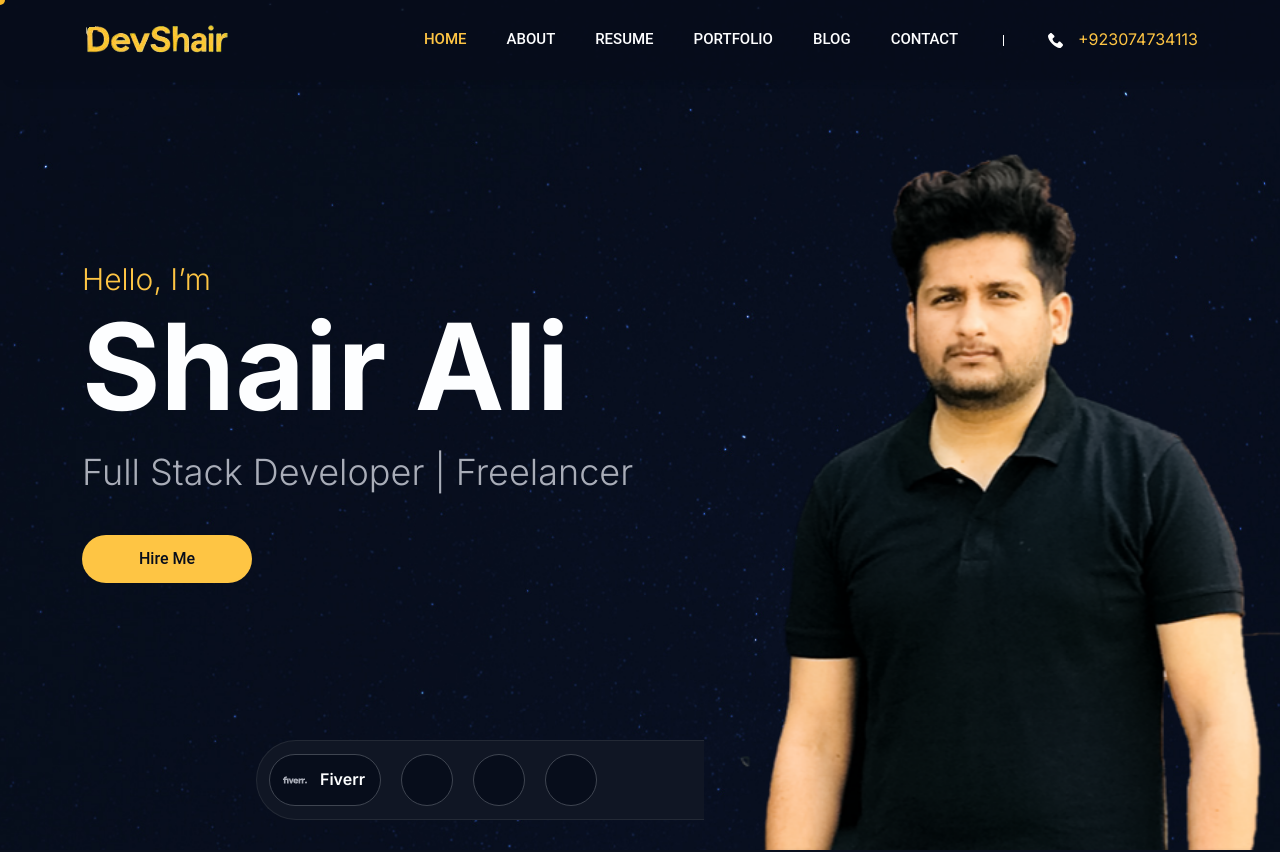
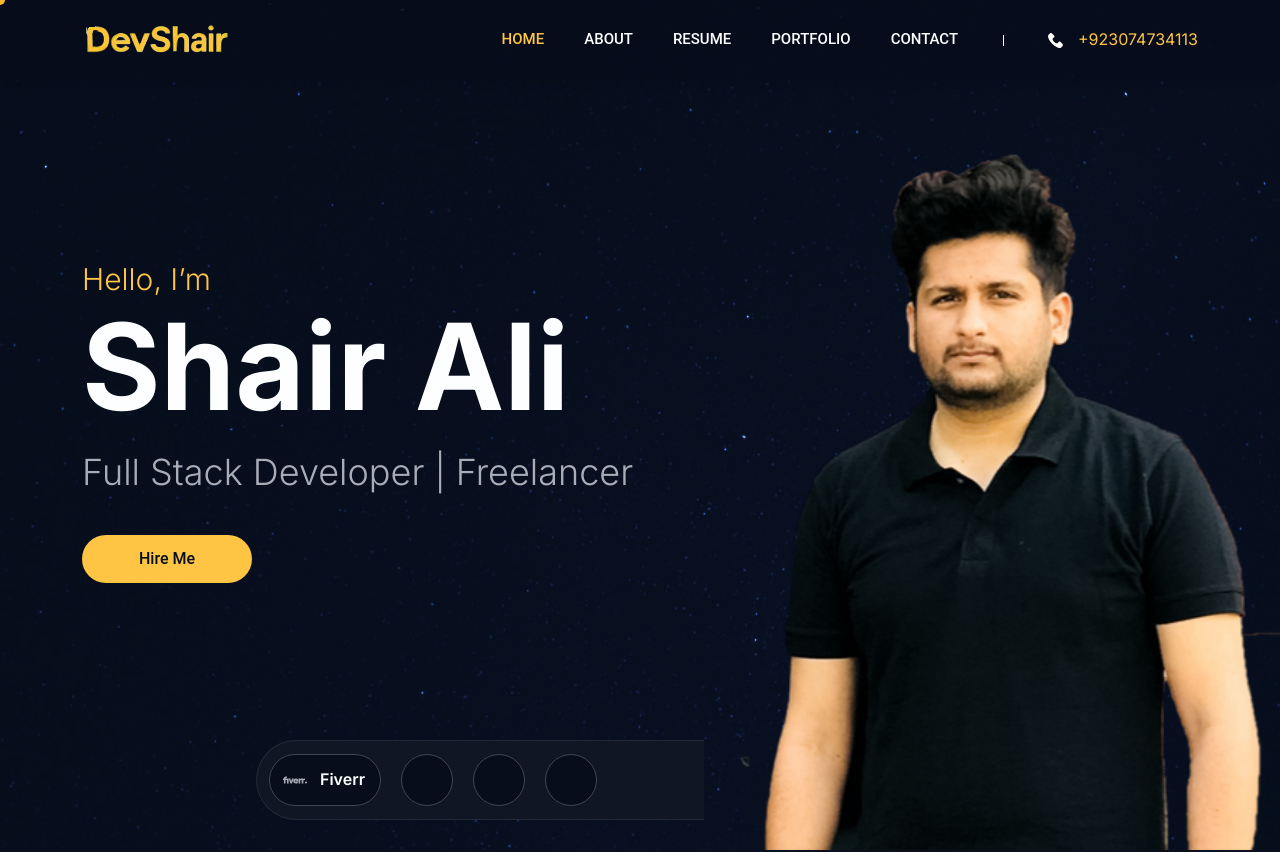
Before and after one commit to shairalidev/portfolio, a React (Vite) app: page / in a window 1280 px wide. Shown: the top 852 px of the page. Built offline with nearby package versions, Linux system fonts and the light colour scheme; some icons are missing.

Commit message:
newchange

```diff
--- a/src/App.jsx
+++ b/src/App.jsx
@@ -15,7 +15,6 @@ function App() {
       <Routes>
         <Route path="/" element={<Layout />}>
           <Route index element={<Home />} />
-          <Route path="/blog/blog-details" element={<BlogDetails />} />
         </Route>
       </Routes>
     </BrowserRouter>
--- a/src/components/Header/Header.jsx
+++ b/src/components/Header/Header.jsx
@@ -26,7 +26,6 @@ const Header = () => {
                   <li><ScrollLink to="about" spy={true} smooth={true} offset={-80} duration={500} onClick={() => setMobileToggle(false)}>About</ScrollLink></li>
                   <li><ScrollLink to="resume" spy={true} smooth={true} offset={-80} duration={500} onClick={() => setMobileToggle(false)}>Resume</ScrollLink></li>
                   <li><ScrollLink to="portfolio" spy={true} smooth={true} offset={-80} duration={500} onClick={() => setMobileToggle(false)}>Portfolio</ScrollLink></li>
-                  <li><ScrollLink to="blog" spy={true} smooth={true} offset={-80} duration={500} onClick={() => setMobileToggle(false)}>Blog</ScrollLink></li>
                   <li><ScrollLink to="contact" spy={true} smooth={true} offset={-80} duration={500} onClick={() => setMobileToggle(false)}>Contact</ScrollLink></li>
                 </ul>
                 <div className={`st-munu-toggle ${mobileToggle ? "st-toggle-active" : ""} `}  onClick={handleToggleMenu}>
--- a/src/pages/Home.jsx
+++ b/src/pages/Home.jsx
@@ -10,7 +10,7 @@ import Contact from "../components/Contact/Contact";
 import PortfolioSection from '../components/Protfolio/PortfolioSection';
 
 const Home = () => {
-  const { heroData, aboutData, serviceData, skillData, portfolioData, blogData, resumeData, reviewData, contactData, socialData } = data;
+  const { heroData, aboutData, serviceData, skillData, portfolioData, resumeData, reviewData, contactData, socialData } = data;
   return (
     <>
       <Hero data={heroData} socialData={socialData} data-aos="fade-right" />
```
Also changed, not shown: 6 other files (tests, documents, lock files or other folders).
